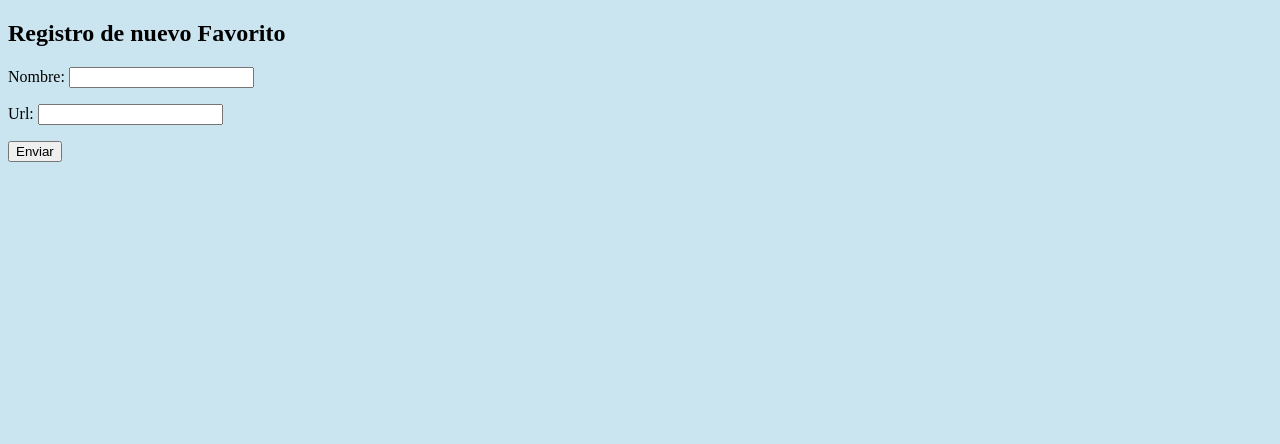
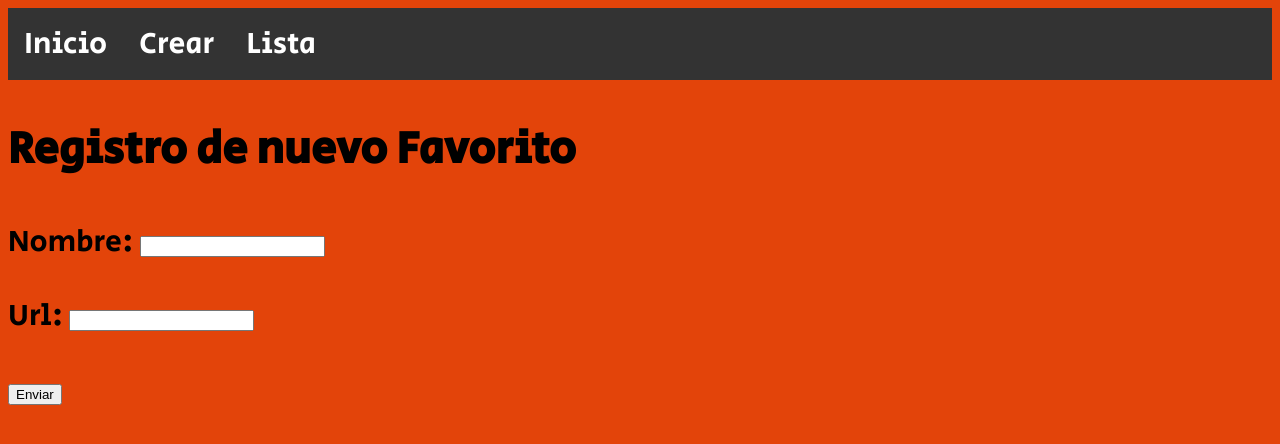
Before and after one commit to carlosgc93/test_django, a Django app: page /crear in a window 1280 px wide. Shown: the top 444 px of the page. Run offline with Django 4.2, Linux system fonts and the light colour scheme.

Commit message:
arreglo de views, estilos css

```diff
--- a/basico/favoritos/forms.py
+++ b/basico/favoritos/forms.py
@@ -1,9 +1,16 @@
 from django import forms
+from .models import Favoritos
+
+# opcion de formulario uno
+
 
 class FavoritoForm(forms.Form):
     nombre = forms.CharField()
     url = forms.URLField()
 
 
-class FavoritoModelForm():
-    pass
+# formulario version dos mas pro
+class FavoritoModelForm(forms.ModelForm):
+    class Meta:
+        model: Favoritos
+        fields = '__all__' # ['nombre']
--- a/basico/favoritos/templates/favoritos/crear.html
+++ b/basico/favoritos/templates/favoritos/crear.html
@@ -1,6 +1,7 @@
 {% load static %}
 <!DOCTYPE html>
 <html lang="es">
+
 <head>
     <meta charset="UTF-8">
     <meta http-equiv="X-UA-Compatible" content="IE=edge">
@@ -8,8 +9,19 @@
     <title>Crear Favorito</title>
     <link rel="stylesheet" href=" {% static 'css/style.css' %} ">
     <link rel="shortcut icon" href="{% static 'img/icon.ico'%}">
+    <link rel="preconnect" href="https://fonts.googleapis.com">
+    <link rel="preconnect" href="https://fonts.gstatic.com" crossorigin>
+    <link href="https://fonts.googleapis.com/css2?family=Secular+One&display=swap" rel="stylesheet">
 </head>
+
 <body>
+    <nav class="menu">
+        <ul>
+            <li><a href="{% url 'home' %}">Inicio</a></li>
+            <li><a href="{% url 'crear' %}"> Crear </a></li>
+            <li><a href="{% url 'lista' %}">Lista</a></li>
+        </ul>
+    </nav>
     <main>
         <h2>Registro de nuevo Favorito</h2>
         <form method="post">
@@ -26,4 +38,5 @@
         </form>
     </main>
 </body>
+
 </html>
--- a/basico/favoritos/urls.py
+++ b/basico/favoritos/urls.py
@@ -1,10 +1,9 @@
 from django.urls import path
 from .views import *
 
-app_name='favoritos'
 
 urlpatterns = [
-    path('',index),
-    path('crear',crear_favoritos),
-    path('lista',lista_favoritos),
+    path('', index, name="home"),
+    path('crear', crear_favoritos, name="crear"),
+    path('lista', lista_favoritos, name="lista"),
 ]
--- a/basico/favoritos/views.py
+++ b/basico/favoritos/views.py
@@ -1,6 +1,6 @@
 from django.shortcuts import render
 from .models import Favoritos
-from .forms import FavoritoForm
+from .forms import FavoritoForm, FavoritoModelForm
 
 # Create your views here.
 
--- a/basico/static/css/style.css
+++ b/basico/static/css/style.css
@@ -1,3 +1,26 @@
-body{
-    background-color:  rgb(202, 229, 239);
+body {
+    color: black;
+    font-size: 30px;
+    font-family: 'Secular One', sans-serif;
+    background-color: rgb(227, 68, 10);
 }
+
+ul {
+    list-style-type: none;
+    margin: 0;
+    padding: 0;
+    overflow: hidden;
+    background-color: #333;
+}
+
+li {
+    float: left;
+}
+
+li a {
+    display: block;
+    color: white;
+    text-align: center;
+    padding: 14px 16px;
+    text-decoration: none;
+}
```
Also changed, not shown: basico/favoritos/templates/favoritos/lista.html (+13 -0 lines), basico/templates/index.html (+13 -0 lines).
